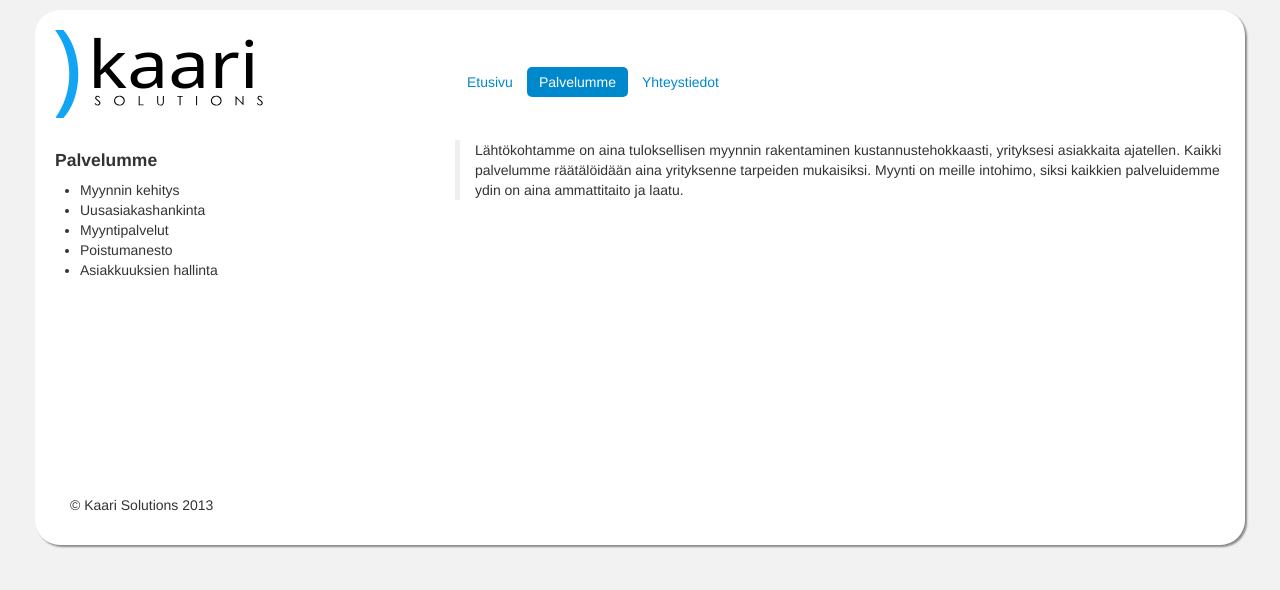
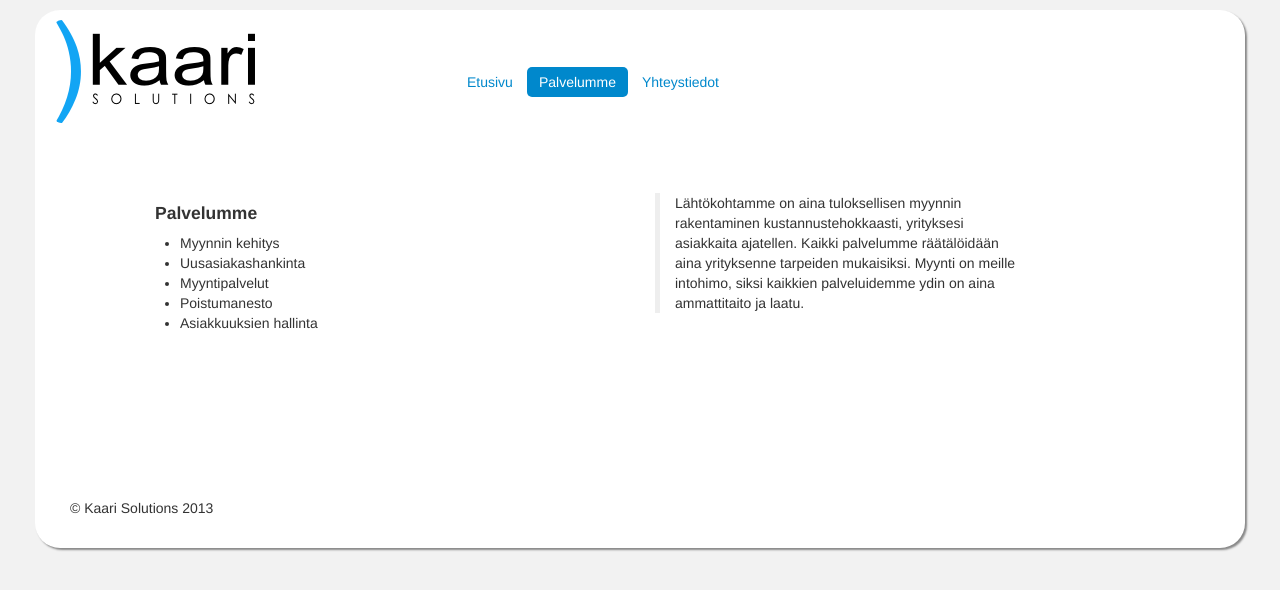
Before and after one commit to jpaaso/bootstrap, a PHP site: page / in a window 1280 px wide, after a click on "Palvelumme". Shown: the top 590 px of the page. Run offline with PHP 8.4, Linux system fonts and the light colour scheme.

Commit message:
Placing divs. Logo changed to PNG because SVG looked weird in the browser (?).

```diff
--- a/index.html
+++ b/index.html
@@ -3,17 +3,21 @@
 <head>
     <meta charset="utf-8">
     <title>) kaari solutions</title>
-    <meta name="description" content="Twitter Bootstrap pager with next and previous example">
+    <meta name="description" content="Kaari Solutions company site.">
     <link href="lib/bootstrap/css/bootstrap.css" rel="stylesheet">
     <link href="lib/bootstrap/css/bootstrap-responsive.css" rel="stylesheet">
     <link href="styles.css" rel="stylesheet">
+	<link rel="shortcut icon" href="img/kaari-icon.png">
+	<!--link rel="apple-touch-icon" href="twitter-bootstrap-v2/docs/examples/images/apple-touch-icon.png">
+    <link rel="apple-touch-icon" sizes="72x72" href="twitter-bootstrap-v2/docs/examples/images/apple-touch-icon-72x72.png">
+    <link rel="apple-touch-icon" sizes="114x114" href="twitter-bootstrap-v2/docs/examples/images/apple-touch-icon-114x114.png"-->
 </head>
 <body>
 
 <div class="container tabbable">
-	<div class="row header">
+	<div class="row  ">
 	  <div class="span4">
-		<a href="#Etusivu"><img src="img/kaari-logo.svg" class="img-rounded"></a>
+		<a href="#Etusivu"><img src="img/kaari-logo-200.png" class="img-rounded"></a>
 	  </div>
 	  <div class="span8 tabList">
 		<!-- Tabs -->
@@ -25,7 +29,10 @@
 	  </div>
     </div>
   <div class="tab-content">
-      <div class="tab-pane active" id="Etusivu">
+	  <!-- --------------- -->
+      <!--     Etusivu     -->
+	  <!-- --------------- -->
+	  <div class="tab-pane active" id="Etusivu">
         <div id="myCarousel" class="carousel slide sliderCustom">
           <ol class="carousel-indicators">
             <li data-target="#myCarousel" data-slide-to="0" class="active"></li>
@@ -50,13 +57,16 @@
 			</a>
 		</div>
       </div>
+	  <!-- ------------------ -->
+      <!--     Palvelumme     -->
+	  <!-- ------------------ -->
 	  <div class="tab-pane" id="Palvelumme">
-		  <div class="row header middleArea">
-			<div class="span4 textBox">
+		  <div class="row  middleArea textArea">
+			<div class="span3 offset1 textBox">
 			  <h4>Palvelumme</h4>
 			  <ul><li>Myynnin kehitys</li><li>Uusasiakashankinta</li><li>Myyntipalvelut</li><li>Poistumanesto</li><li>Asiakkuuksien hallinta</li></ul>
 			</div>
-			<div class="span8 textBox">
+			<div class="span4 offset2 textBox">
 			  <blockquote>
 				L&auml;ht&ouml;kohtamme on aina tuloksellisen myynnin rakentaminen kustannustehokkaasti, yrityksesi asiakkaita ajatellen.
 				Kaikki palvelumme r&auml;&auml;t&auml;l&ouml;id&auml;&auml;n aina yrityksenne tarpeiden mukaisiksi. Myynti on meille intohimo,
@@ -65,10 +75,23 @@
 			</div>
 	      </div>
 	  </div>
+	  <!-- -------------------- -->
+      <!--     Yhteystiedot     -->
+	  <!-- -------------------- -->
       <div class="tab-pane" id="Yhteystiedot">
-		<div class="middleArea">
-			<div class="textBox">
-				Yhteystiedot content
+		<div class="middleArea textArea">
+			<div class="span5 offset1 textBox">
+				<address>
+				  <strong>Kaari Solutions Oy</strong><br>
+				  Tikkurilantie 11 22 A<br>
+				  01234 Vantaa, Finland<br>
+				  <abbr title="Phone">P:</abbr> +358 40 123 4567
+				</address>
+
+				<address>
+				  <strong>Harri Pellikka </strong><br>
+				  <a href="mailto:#">harri.pellikka (a) kaarisolutions.com</a>
+				</address>
 			</div>
 		</div>
 	  </div>
--- a/styles.css
+++ b/styles.css
@@ -41,11 +41,12 @@ body { background-color:#F2F2F2; }
 	/*font-size:40px;
 	font-style:italic;*/
 }
-/*
+.textArea {
+	text-align:middle;
+}
 .textBox {
-	padding: 20px;
-
-}*/
+	margin-top:50px;
+}
 #footer {
 	color:#333;
 	/*background-color:#e4e4e4;*/
```
Also changed, not shown: img/kaari-logo-200.png (added), img/kaari-logo-300.png (added), img/kaari-logo.svg.
